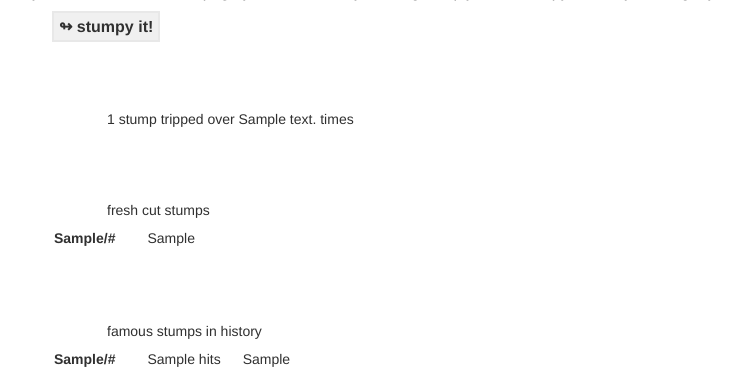
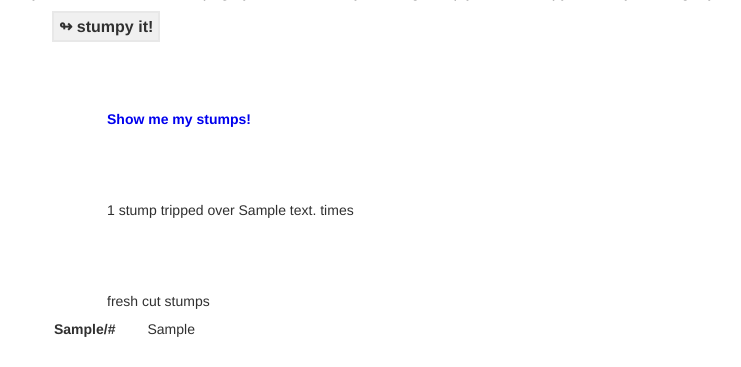
Before and after one commit to mutaku/Stumpy, a Django app: template templates/stumpy/index.html in a window 1280 px wide. Shown: the part 239-606 px from the top of the page, without its empty margins (191-932 px from the left). Run offline with Django 3.2, Linux system fonts and the light colour scheme; a user stored in the database is signed in; tables that the repository leaves empty hold one stand-in row (values such as "Sample post"); the template is opened without the code that fills it: most values are stand-ins (such as "Sample title", 1, 10 or a date in 2020); parts of the project's set-up code (start-up, migrations or seed data) failed here and were passed over.

Commit message:
link isn't showing up properly and there is another error. But fixed a few syntax issues to start. Will get this working next commit.

```diff
--- a/shortener/views.py
+++ b/shortener/views.py
@@ -12,10 +12,10 @@ from django.contrib.auth.decorators import login_required
 import bleach
 
 def index(request):
-	my_stumps = False
-	if user.is_authenticated() and request.GET.has_key('s'):
+	my_stumps = ""
+	if request.user.is_authenticated() and request.GET.has_key('s'):
 		if request.GET.get('s') == 'mine':
-			my_stumps = stump.objects.get('cookie'=user).order_by('-id')
+			my_stumps = stump.objects.get(cookie=request.user).order_by('-id')
 	stumpy_domain = smart_str(Site.objects.get_current().domain)
 	stump_stats_num = stump.objects.all().count()
 	stump_stats_visits = stump.objects.aggregate(Sum('hits'))['%s__sum' % 'hits']
--- a/templates/stumpy/index.html
+++ b/templates/stumpy/index.html
@@ -14,7 +14,7 @@
 {% endif %}
 	</div>
 
-{% if user.is_authenticated and not my_stumps %}
+{% if user.is_authenticated %}
 	<p class=lister><a href='/?s=mine'>Show me my stumps!</a></p>
 {% endif %}
 
```
